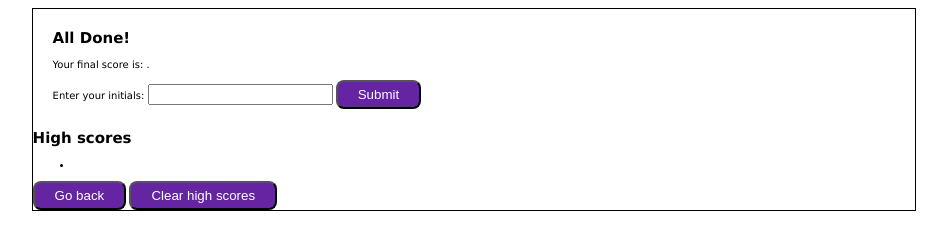
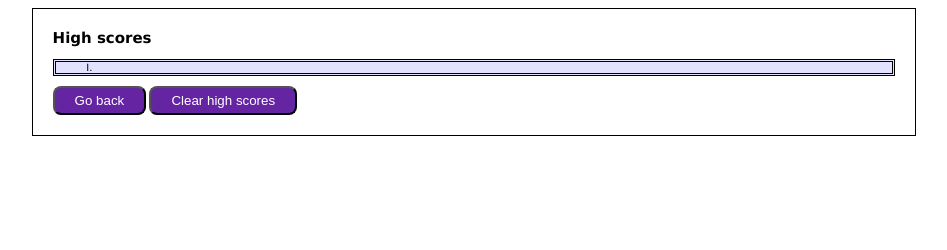
Before and after one commit to ruthiepina/Coding-Assesment, a plain HTML site: page index.html in a window 1280 px wide. Shown: the whole page, without its empty margins (166-1113 px from the left). Drawn offline with Linux system fonts and the light colour scheme.

Commit message:
Created styling for all done section and high scores list section in the css file.

```diff
--- a/assets/css/style.css
+++ b/assets/css/style.css
@@ -91,10 +91,38 @@ a {
 .all-done-c {
    flex-direction: column;
    margin: 2rem;
-
 }
 /** Score submit btn */
 .score-submit:active {
    background-color: var(--question-answer);
 }
 /** End of all done */
+
+/** High Scores Page */
+.high-scores {
+   flex-direction: column;
+   margin: 2rem;
+}
+
+/** List of scores styling */
+.scores-list {
+   border-style: double;
+   background-color: #e2e2ff;
+}
+
+/** Listed items styling */
+.initials-score {
+   list-style-type: upper-roman;
+   color: black;
+}
+
+/** Go back btn */
+.go-back-btn:active {
+   background-color: var(--question-answer);
+}
+
+/** Clear high scores btn */
+.clear-btn:active {
+background-color: var(--question-answer);
+}
+/** End of High Score page */
--- a/index.html
+++ b/index.html
@@ -53,21 +53,23 @@
          <!-- All done -->
          <section class="all-done-c">
             <div class="all-done" id="all-done">
-               <h2 class="all-done-heading">All Done!</h2>
-               <p class="final-score" id="final-score">Your final score is: <span id="final-score-span"></span>.</p>
+               <h2 class="all-done-heading" hidden>All Done!</h2>
+               <p class="final-score" id="final-score" hidden>
+                  Your final score is: <span id="final-score-span"></span>.
+               </p>
             </div>
-            <label for="initials">Enter your initials: </label>
-            <input type="text" class="initials" id="initials" />
-            <button type="submit" class="score-submit all-btn" id="score-submit">Submit</button>
+            <label for="initials" hidden>Enter your initials: </label>
+            <input type="text" class="initials" id="initials" hidden />
+            <button type="submit" class="score-submit all-btn" id="score-submit" hidden>Submit</button>
          </section>
          <!-- End of all done -->
 
          <!-- High scores -->
          <section class="high-scores" id="high-scores">
             <h2 class="high-scores-heading" id="high-scores-heading">High scores</h2>
-            <ul class="scores-list" id="scores-list">
+            <ol class="scores-list" id="scores-list">
                <li class="initials-score"></li>
-            </ul>
+            </ol>
             <button type="submit" class="go-back-btn all-btn" id="go-back-btn">Go back</button>
             <button type="submit" class="clear-btn all-btn" id="clear-btn">Clear high scores</button>
          </section>
```
